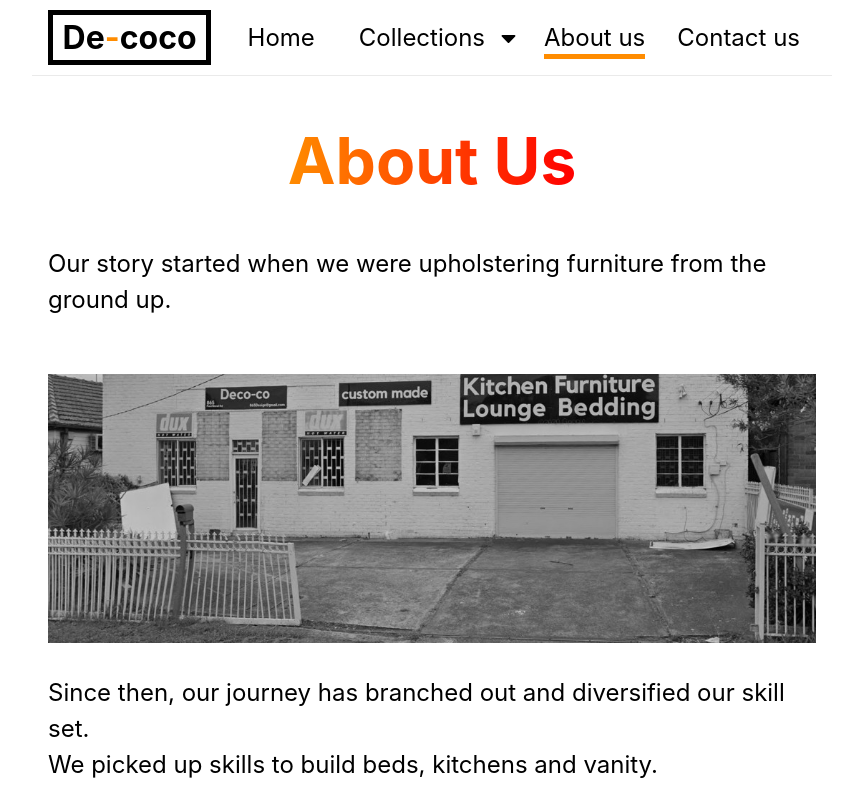
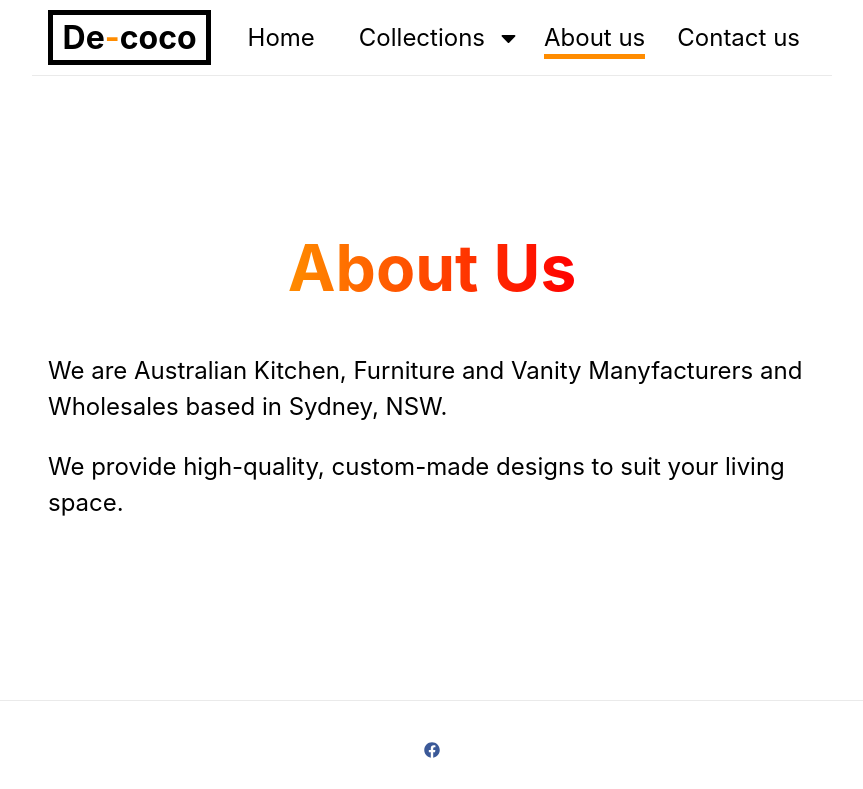
Before and after one commit to kndwin/decoco, a Next.js app: page /about-us in a window 1280 px wide. Shown: the top 789 px of the page, without its empty margins (208-1071 px from the left). Built offline with nearby package versions, Linux system fonts and the light colour scheme.

Commit message:
"🔨 fix images"

```diff
--- a/lib/collectionData.ts
+++ b/lib/collectionData.ts
@@ -2,7 +2,7 @@
   const collectionData = [
     {
       title: 'Bedroom',
-      description: 'Sofas, Lounges, Ottomans',
+      description: '',
       imageSrc: '/bedroom/BE01.png',
       products: [
         {
@@ -39,7 +39,7 @@
     },
     {
       title: 'Living room',
-      description: 'Sofas, Lounges, Ottomans',
+      description: '',
       imageSrc: '/furniture/FU01.jpg',
       products: [
         {
@@ -71,7 +71,7 @@
     },
     {
       title: 'Kitchen and Vanity',
-      description: 'Sofas, Lounges, Ottomans',
+      description: '',
       imageSrc: '/kitchen/KI01.jpg',
       products: [
         {
--- a/pages/about-us.tsx
+++ b/pages/about-us.tsx
@@ -8,19 +8,10 @@
         About Us
       </h1>
       <p className={utils.description}>
-        Our story started when we were upholstering furniture from the ground up.
+        We are Australian Kitchen, Furniture and Vanity Manyfacturers and Wholesales based in Sydney, NSW.
       </p>
-      <img className={utils.image}
-        src="/about-us.jpg"
-        width={1000}
-        height={500}
-      />
       <p className={utils.description}>
-      Since then, our journey has branched out and diversified our skill set.
-      <br />
-      We picked up skills to build beds, kitchens and vanity.
-      <br />
-      With this skillset, we hope to offer our customer the ability to truly customize their living space.
+        We provide high-quality, custom-made designs to suit your living space.
       </p>
     </Layout>
   )
--- a/pages/contact-us.tsx
+++ b/pages/contact-us.tsx
@@ -35,7 +35,7 @@
            Phone number
           </h2>
           <p className={`${styles.fontDescription}`}>
-             0421606978
+            0401119989
           </p>
           <h2 className={`${styles.titleH2}`}>
              Opening hours
```
Also changed, not shown: public/furniture/FU05.jpg.
